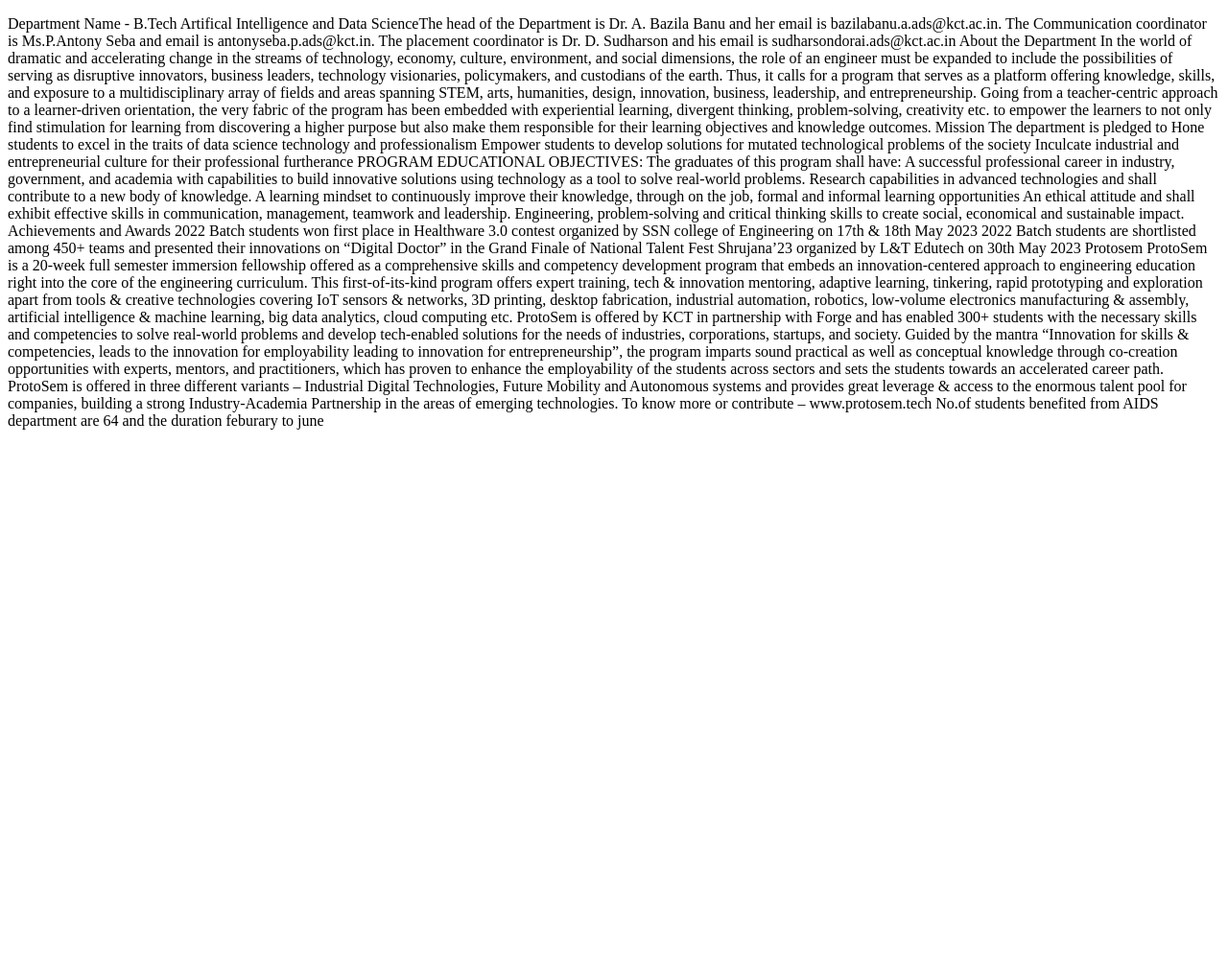
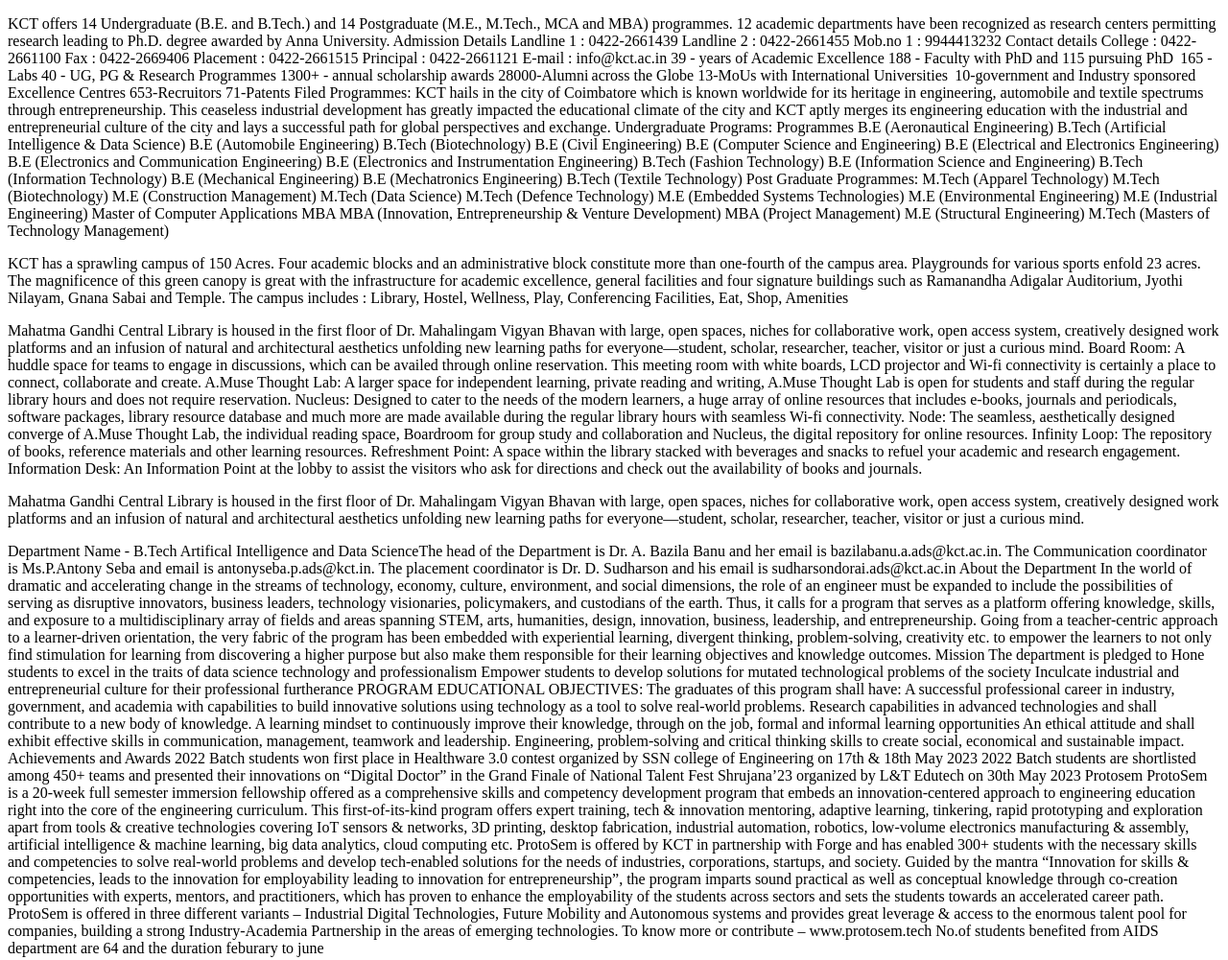
Before and after one commit to Ellakkiaa/Kct-web_page, a plain HTML site: page index.html in a window 1280 px wide. Shown: the whole page at 96% size. Before the commit the page ends 800 px from the top, so only its background shows below. Drawn offline with Linux system fonts and the light colour scheme.

Commit message:
Update index.html

```diff
--- a/index.html
+++ b/index.html
@@ -3,8 +3,101 @@
 <head>
     <meta charset="UTF-8">
     <meta name="viewport" content="width=device-width, initial-scale=1.0">
+    <title>KCT</title>
+    <p>
+        KCT offers 14 Undergraduate (B.E. and B.Tech.) and 14 Postgraduate (M.E., M.Tech., MCA and MBA) programmes. 12 academic departments have been recognized as research centers permitting research leading to Ph.D. degree awarded by Anna University.
+        Admission Details
+        Landline 1 : 0422-2661439
+        Landline 2 : 0422-2661455
+        Mob.no 1 : 9944413232
+        Contact details
+        College : 0422-2661100
+        Fax : 0422-2669406
+        Placement : 0422-2661515
+        Principal : 0422-2661121
+        E-mail : info@kct.ac.in
+        39 - years of Academic Excellence
+        188 - Faculty with PhD and 115 pursuing PhD
+        165 - Labs
+
+        40 - UG, PG & Research Programmes
+        1300+ - annual scholarship awards
+
+        28000-Alumni across the Globe
+
+        13-MoUs with International Universities
+
+        10-government and Industry sponsored Excellence Centres
+
+        653-Recruitors
+
+        71-Patents Filed
+        Programmes: KCT hails in the city of Coimbatore which is known worldwide for its heritage in engineering, automobile and textile spectrums through entrepreneurship. This ceaseless industrial development has greatly impacted the educational climate of the city and KCT aptly merges its engineering education with the industrial and entrepreneurial culture of the city and lays a successful path for global perspectives and exchange.
+
+        Undergraduate Programs: Programmes
+
+        B.E (Aeronautical Engineering)
+        B.Tech (Artificial Intelligence & Data Science)
+        B.E (Automobile Engineering)
+        B.Tech (Biotechnology)
+        B.E (Civil Engineering)
+        B.E (Computer Science and Engineering)
+        B.E (Electrical and Electronics Engineering)
+        B.E (Electronics and Communication Engineering)
+        B.E (Electronics and Instrumentation Engineering)
+        B.Tech (Fashion Technology)
+        B.E (Information Science and Engineering)
+        B.Tech (Information Technology)
+        B.E (Mechanical Engineering)
+        B.E (Mechatronics Engineering)
+        B.Tech (Textile Technology)
+
+        Post Graduate Programmes:
+            M.Tech (Apparel Technology)
+            M.Tech (Biotechnology)
+            M.E (Construction Management)
+            M.Tech (Data Science)
+            M.Tech (Defence Technology)
+            M.E (Embedded Systems Technologies)
+            M.E (Environmental Engineering)
+            M.E (Industrial Engineering)
+            Master of Computer Applications
+            MBA
+            MBA (Innovation, Entrepreneurship & Venture Development)
+            MBA (Project Management)
+            M.E (Structural Engineering)
+            M.Tech (Masters of Technology Management)
+
+    </p>
+    <title>The campus</title>
+    <p>
+        KCT has a sprawling campus of 150 Acres. Four academic blocks and an administrative block constitute more than one-fourth of the campus area. Playgrounds for various sports enfold 23 acres. The magnificence of this green canopy is great with the infrastructure for academic excellence, general facilities and four signature buildings such as Ramanandha Adigalar Auditorium, Jyothi Nilayam, Gnana Sabai and Temple.
+        The campus includes : Library, Hostel, Wellness, Play, Conferencing Facilities, Eat, Shop, Amenities
+        <p>
+            Mahatma Gandhi Central Library is housed in the first floor of Dr. Mahalingam Vigyan Bhavan with large, open spaces, niches for collaborative work, open access system, creatively designed work platforms and an infusion of natural and architectural aesthetics unfolding new learning paths for everyone—student, scholar, researcher, teacher, visitor or just a curious mind.
+            Board Room: A huddle space for teams to engage in discussions, which can be availed through online reservation. This meeting room with white boards, LCD projector and Wi-fi connectivity is certainly a place to connect, collaborate and create.
+
+            A.Muse Thought Lab: A larger space for independent learning, private reading and writing, A.Muse Thought Lab is open for students and staff during the regular library hours and does not require reservation.
+
+            Nucleus: Designed to cater to the needs of the modern learners, a huge array of online resources that includes e-books, journals and periodicals, software packages, library resource database and much more are made available during the regular library hours with seamless Wi-fi connectivity.
+
+            Node: The seamless, aesthetically designed converge of A.Muse Thought Lab, the individual reading space, Boardroom for group study and collaboration and Nucleus, the digital repository for online resources.
+
+            Infinity Loop: The repository of books, reference materials and other learning resources.
+
+            Refreshment Point: A space within the library stacked with beverages and snacks to refuel your academic and research engagement.
+
+            Information Desk: An Information Point at the lobby to assist the visitors who ask for directions and check out the availability of books and journals.
+        </p>
+        <p>
+            Mahatma Gandhi Central Library is housed in the first floor of Dr. Mahalingam Vigyan Bhavan with large, open spaces, niches for collaborative work, open access system, creatively designed work platforms and an infusion of natural and architectural aesthetics unfolding new learning paths for everyone—student, scholar, researcher, teacher, visitor or just a curious mind.
+
+        </p>
+
+    </p>
     <title>Department of AI</title>
     <p>
+
         Department Name - B.Tech Artifical Intelligence and Data ScienceThe head of the Department is Dr. A. Bazila Banu and her email is bazilabanu.a.ads@kct.ac.in. The Communication coordinator is Ms.P.Antony Seba and email is antonyseba.p.ads@kct.in. The placement coordinator is Dr. D. Sudharson and his email is sudharsondorai.ads@kct.ac.in
 
 
```
